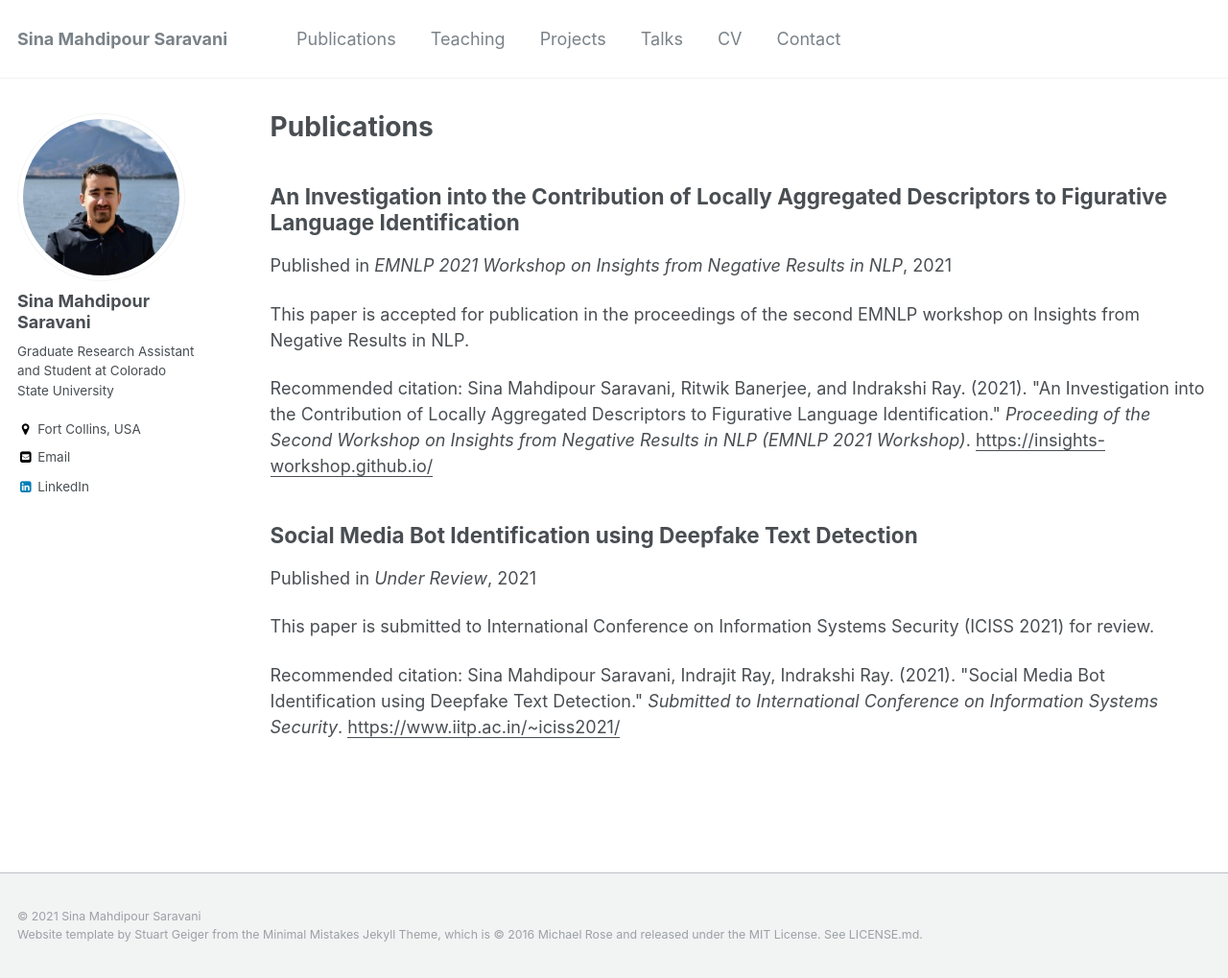
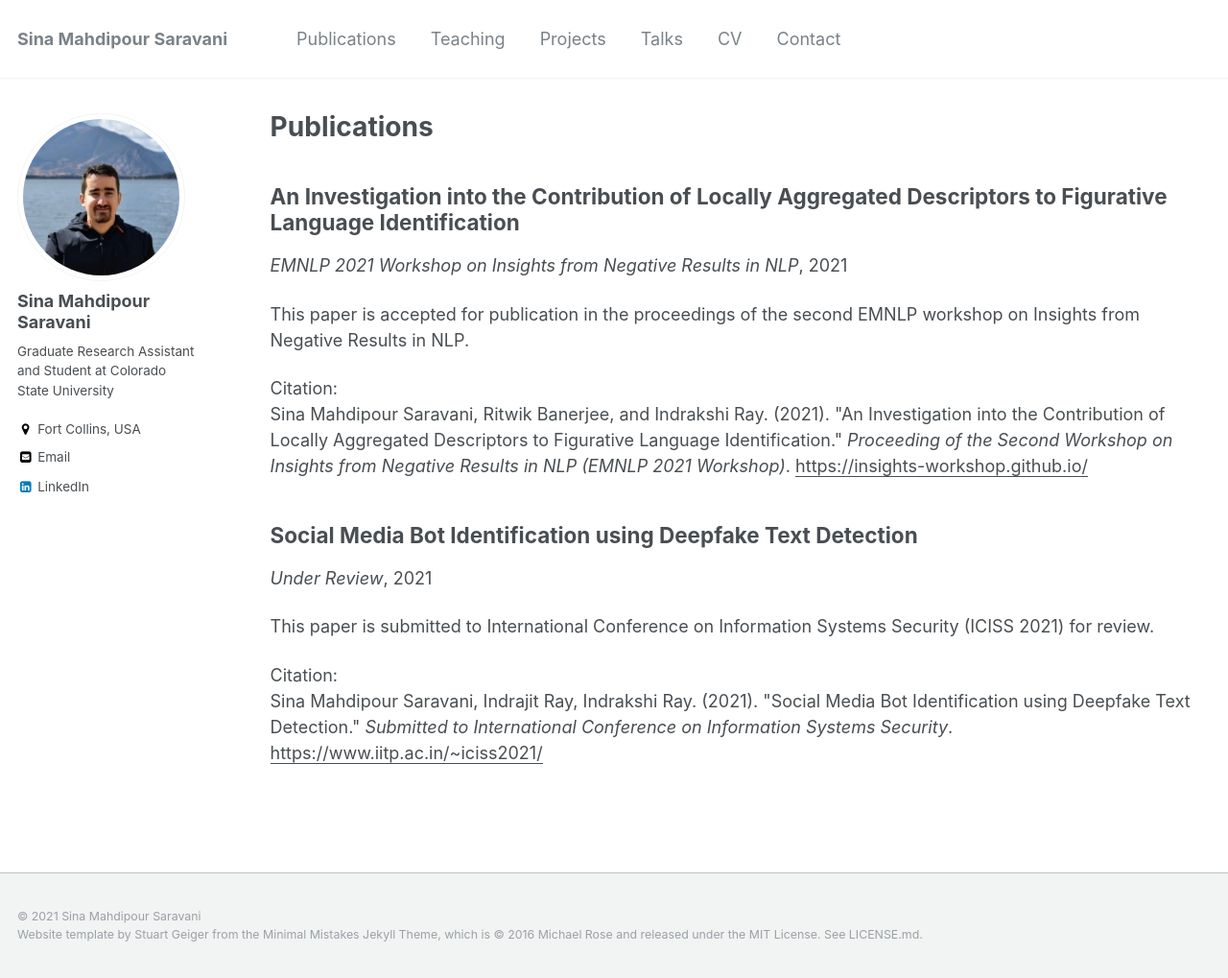
Before and after one commit to sinamps/sinamps.github.io, a Jekyll site: the page built from _pages/publications.md, in a window 1280 px wide and 1019 px high. Shown: the whole window at 96% size. Built offline with Jekyll 4.4.1, drawn with Linux system fonts in a browser that asks for light colours.

Commit message:
Update archive-single.html

```diff
--- a/_includes/archive-single.html
+++ b/_includes/archive-single.html
@@ -41,7 +41,7 @@
         {% if post.collection == 'teaching' %}
           <p> {{ post.type }}, <i>{{ post.venue }}</i>, {{ post.date | default: "1900-01-01" | date: "%Y" }} </p>
         {% elsif post.collection == 'publications' %}
-          <p>Published in <i>{{ post.venue }}</i>, {{ post.date | default: "1900-01-01" | date: "%Y" }} </p>
+          <p><!--Published in--> <i>{{ post.venue }}</i>, {{ post.date | default: "1900-01-01" | date: "%Y" }} </p>
         {% elsif post.date %}
          <p class="page__date"><strong><i class="fa fa-fw fa-calendar" aria-hidden="true"></i> {{ site.data.ui-text[site.locale].date_label | default: "Published:" }}</strong> <time datetime="{{ post.date | default: "1900-01-01" | date_to_xmlschema }}">{{ post.date | default: "1900-01-01" | date: "%B %d, %Y" }}</time></p>
         {% endif %}
@@ -53,9 +53,9 @@
     {% endif %}
 
     {% if post.citation and post.paperurl %}
-      <p>Recommended citation: {{ post.citation }} <a href="{{ post.paperurl }}"><u>{{ post.paperurl }}</u></a></p>
+      <p>Citation:<br> {{ post.citation }} <a href="{{ post.paperurl }}"><u>{{ post.paperurl }}</u></a></p>
     {% elsif post.citation %}
-      <p>Recommended citation: {{ post.citation }} </p>
+      <p>Citation:<br> {{ post.citation }} </p>
     {% elsif post.paperurl %}
       <p>Download <a href=" {{ post.paperurl }} "><u>here</u></a></p>
     {% endif %}
```
